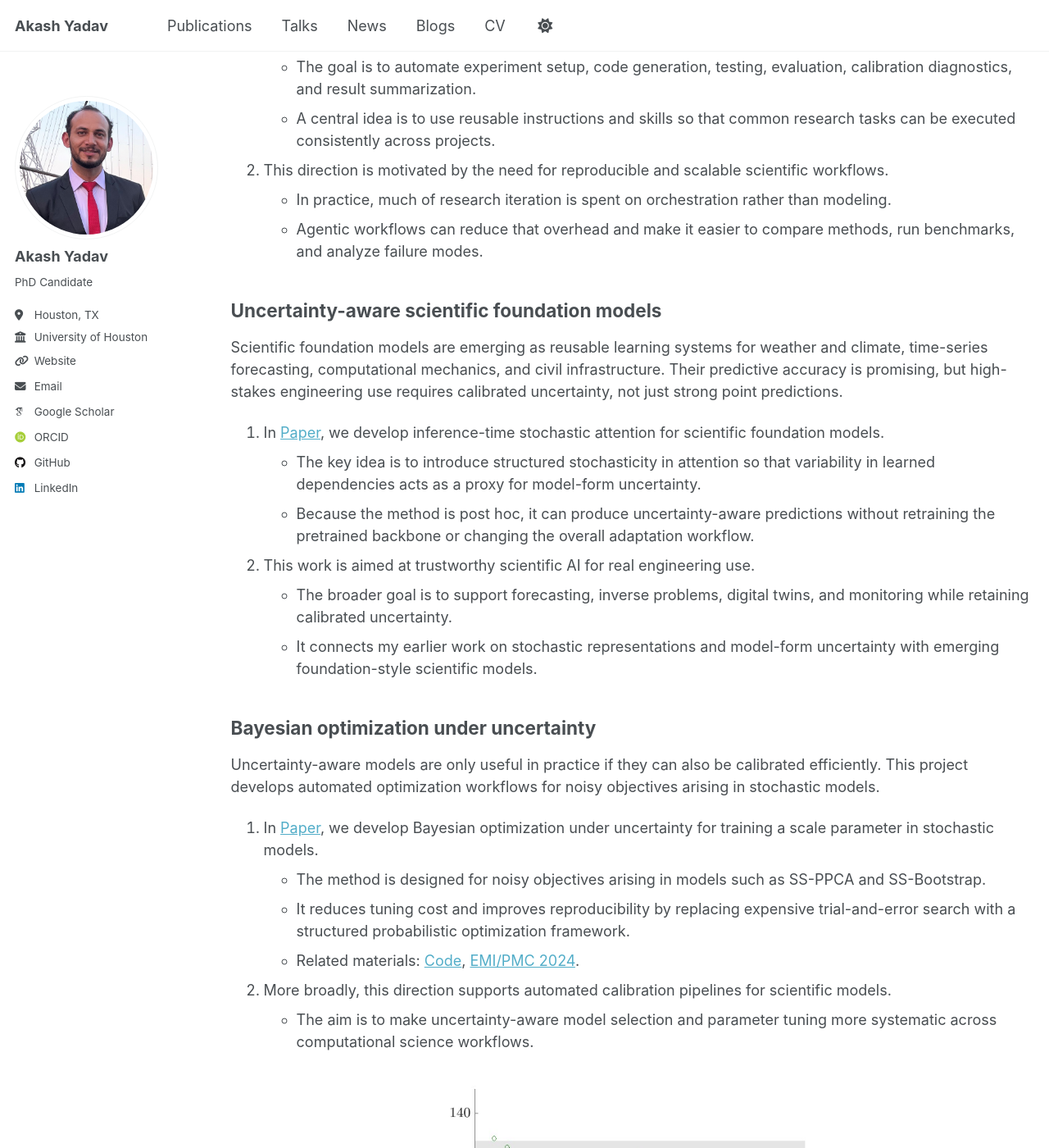
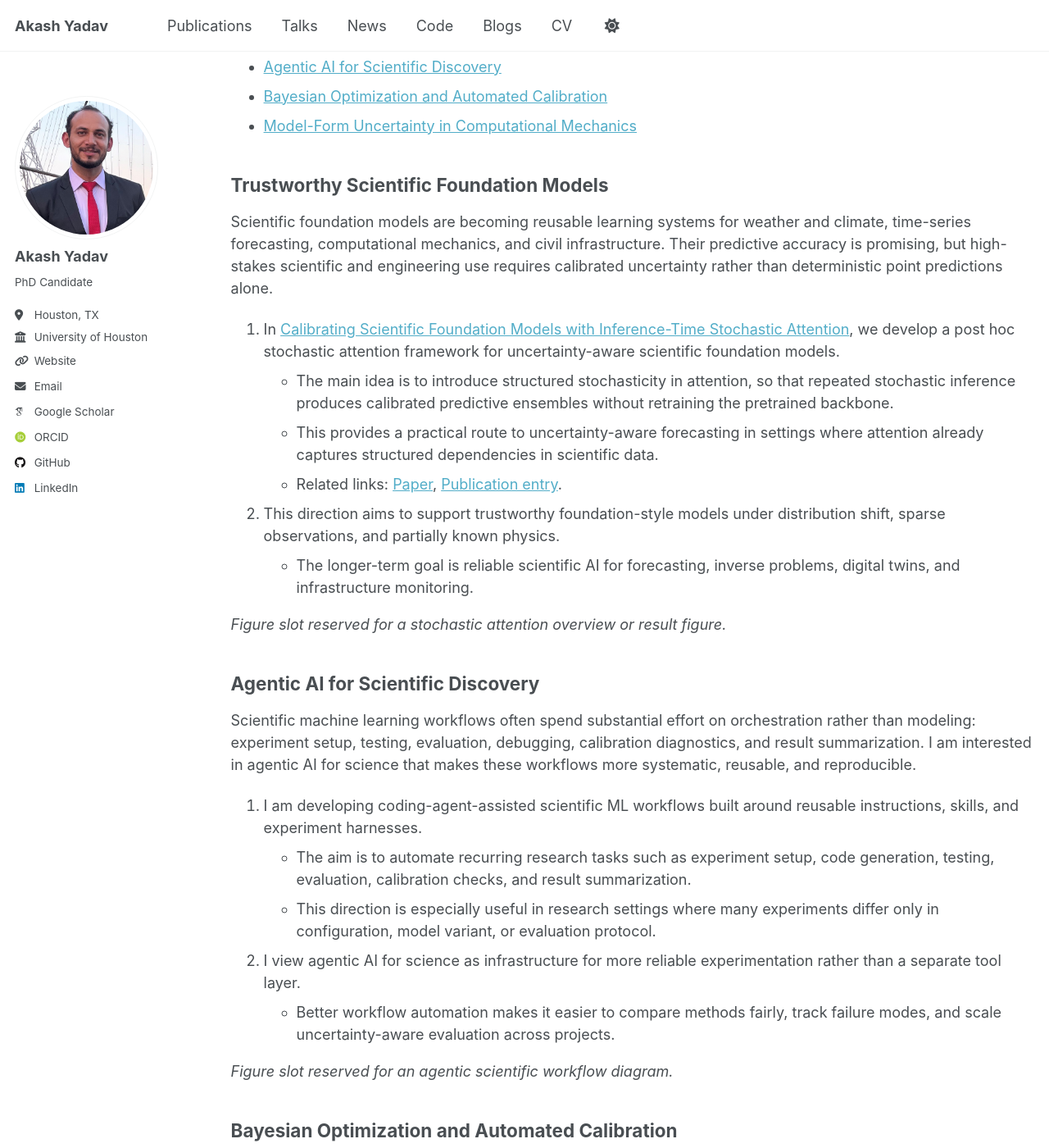
Before and after one commit to akashyadav0210/akashyadav0210.github.io, a Jekyll site: the page built from _pages/projects.md, in a window 1280 px wide and 1400 px high, scrolled down 461 px. Shown: the whole window at 82% size. Built offline with Jekyll 4.4.1, drawn with Linux system fonts in a browser that asks for light colours; some web fonts are replaced; some of the changed text lies outside the part shown.

Commit message:
Update homepage, navigation, and research draft

```diff
--- a/_data/navigation.yml
+++ b/_data/navigation.yml
@@ -17,6 +17,9 @@ main:
   - title: "News"
     url: /news/
 
+  - title: "Code"
+    url: /code/
+
   # - title: "Projects"
   #   url: /projects/
 
--- a/_pages/projects.md
+++ b/_pages/projects.md
@@ -7,66 +7,77 @@ author_profile: true
 
 {% include base_path %}
 
-## <ins>Research Projects</ins>
+## Research
 
-My research develops trustworthy and uncertainty-aware methods for scientific machine learning, computational mechanics, and research automation. Across these projects, the common goal is to make scientific models more reliable, better calibrated, and easier to evaluate and deploy in practice.
+My research develops trustworthy scientific AI for computational mechanics, civil infrastructure, and scientific machine learning. I focus on uncertainty-aware scientific foundation models, agentic AI for science, Bayesian optimization, and stochastic representations for model-form uncertainty.
 
-## Agentic SciML experiment harness
+The broader goal is to build scientific learning systems that are not only accurate, but also calibrated, reliable, and easier to evaluate in practice. I am particularly interested in methods that support reproducible experimentation and more reliable engineering and scientific decision-making under uncertainty.
 
-Scientific machine learning experiments often involve repetitive setup, evaluation, and debugging steps that slow down iteration. I am interested in coding-agent-assisted workflows that make this process more systematic, reproducible, and scalable.
+## Current Themes
 
-1. I am developing an agentic workflow for scientific ML experimentation.
-   * The goal is to automate experiment setup, code generation, testing, evaluation, calibration diagnostics, and result summarization.
-   * A central idea is to use reusable instructions and skills so that common research tasks can be executed consistently across projects.
-2. This direction is motivated by the need for reproducible and scalable scientific workflows.
-   * In practice, much of research iteration is spent on orchestration rather than modeling.
-   * Agentic workflows can reduce that overhead and make it easier to compare methods, run benchmarks, and analyze failure modes.
+- [Trustworthy Scientific Foundation Models](#trustworthy-scientific-foundation-models)
+- [Agentic AI for Scientific Discovery](#agentic-ai-for-scientific-discovery)
+- [Bayesian Optimization and Automated Calibration](#bayesian-optimization-and-automated-calibration)
+- [Model-Form Uncertainty in Computational Mechanics](#model-form-uncertainty-in-computational-mechanics)
 
-## Uncertainty-aware scientific foundation models
+## Trustworthy Scientific Foundation Models {#trustworthy-scientific-foundation-models}
 
-Scientific foundation models are emerging as reusable learning systems for weather and climate, time-series forecasting, computational mechanics, and civil infrastructure. Their predictive accuracy is promising, but high-stakes engineering use requires calibrated uncertainty, not just strong point predictions.
+Scientific foundation models are becoming reusable learning systems for weather and climate, time-series forecasting, computational mechanics, and civil infrastructure. Their predictive accuracy is promising, but high-stakes scientific and engineering use requires calibrated uncertainty rather than deterministic point predictions alone.
 
-1. In [Paper](https://arxiv.org/abs/2604.19530), we develop inference-time stochastic attention for scientific foundation models.
-   * The key idea is to introduce structured stochasticity in attention so that variability in learned dependencies acts as a proxy for model-form uncertainty.
-   * Because the method is post hoc, it can produce uncertainty-aware predictions without retraining the pretrained backbone or changing the overall adaptation workflow.
-2. This work is aimed at trustworthy scientific AI for real engineering use.
-   * The broader goal is to support forecasting, inverse problems, digital twins, and monitoring while retaining calibrated uncertainty.
-   * It connects my earlier work on stochastic representations and model-form uncertainty with emerging foundation-style scientific models.
+1. In [Calibrating Scientific Foundation Models with Inference-Time Stochastic Attention](https://arxiv.org/abs/2604.19530), we develop a post hoc stochastic attention framework for uncertainty-aware scientific foundation models.
+   - The main idea is to introduce structured stochasticity in attention, so that repeated stochastic inference produces calibrated predictive ensembles without retraining the pretrained backbone.
+   - This provides a practical route to uncertainty-aware forecasting in settings where attention already captures structured dependencies in scientific data.
+   - Related links: [Paper](https://arxiv.org/abs/2604.19530), [Publication entry]({{ base_path }}/publications/).
+2. This direction aims to support trustworthy foundation-style models under distribution shift, sparse observations, and partially known physics.
+   - The longer-term goal is reliable scientific AI for forecasting, inverse problems, digital twins, and infrastructure monitoring.
 
-## Bayesian optimization under uncertainty
+*Figure slot reserved for a stochastic attention overview or result figure.*
 
-Uncertainty-aware models are only useful in practice if they can also be calibrated efficiently. This project develops automated optimization workflows for noisy objectives arising in stochastic models.
+## Agentic AI for Scientific Discovery {#agentic-ai-for-scientific-discovery}
 
-1. In [Paper](https://arxiv.org/abs/2510.06439), we develop Bayesian optimization under uncertainty for training a scale parameter in stochastic models.
-   * The method is designed for noisy objectives arising in models such as SS-PPCA and SS-Bootstrap.
-   * It reduces tuning cost and improves reproducibility by replacing expensive trial-and-error search with a structured probabilistic optimization framework.
-   * Related materials: [Code](https://github.com/UQUH/SO-BO-scale), [EMI/PMC 2024](https://www.emi-conference.org/).
-2. More broadly, this direction supports automated calibration pipelines for scientific models.
-   * The aim is to make uncertainty-aware model selection and parameter tuning more systematic across computational science workflows.
+Scientific machine learning workflows often spend substantial effort on orchestration rather than modeling: experiment setup, testing, evaluation, debugging, calibration diagnostics, and result summarization. I am interested in agentic AI for science that makes these workflows more systematic, reusable, and reproducible.
 
-<p align="center">
-  <img src="/images/pub/BO_evolution.jpg" width="520" alt="Bayesian optimization under uncertainty figure" />
-</p>
+1. I am developing coding-agent-assisted scientific ML workflows built around reusable instructions, skills, and experiment harnesses.
+   - The aim is to automate recurring research tasks such as experiment setup, code generation, testing, evaluation, calibration checks, and result summarization.
+   - This direction is especially useful in research settings where many experiments differ only in configuration, model variant, or evaluation protocol.
+2. I view agentic AI for science as infrastructure for more reliable experimentation rather than a separate tool layer.
+   - Better workflow automation makes it easier to compare methods fairly, track failure modes, and scale uncertainty-aware evaluation across projects.
 
-## Stochastic subspaces for model error
+*Figure slot reserved for an agentic scientific workflow diagram.*
 
-Computational models often suffer from model-form uncertainty due to structural mismatch between the model and the physical system. This thread of my work develops probabilistic representations for characterizing and correcting that discrepancy.
+## Bayesian Optimization and Automated Calibration {#bayesian-optimization-and-automated-calibration}
 
-1. In [Paper](https://link.springer.com/article/10.1007/s00466-025-02701-6), we propose *Stochastic Subspace via Probabilistic Principal Component Analysis (SS-PPCA)* for characterizing model-form uncertainty.
-   * SS-PPCA builds a parametric stochastic subspace representation for high-dimensional simulation outputs.
-   * It provides a principled way to represent structured model discrepancy and improve predictive reliability.
-   * Related materials: [Code](https://github.com/UQUH/SS_PPCA), [WCCM/PANACM talk](https://www.wccm2024.org/).
+Uncertainty-aware models are only useful in practice if they can also be calibrated efficiently. This line of work develops Bayesian optimization methods for noisy objectives arising in stochastic scientific models, with the goal of reducing tuning cost and improving reproducibility.
 
-2. In [Preprint](https://arxiv.org/abs/2512.15624), we develop *Nonparametric Stochastic Subspaces via the Bootstrap (SS-Bootstrap)*.
-   * SS-Bootstrap uses the empirical data distribution directly and complements the parametric SS-PPCA framework.
-   * Related materials: [Code](https://github.com/UQUH/SS_Bootstrap), [CASML poster](https://casml.cc/wp-content/uploads/2024/12/AkashYadav_Poster_StochasticSubspace.pdf).
+1. In [Bayesian Optimization under Uncertainty for Training a Scale Parameter in Stochastic Models](https://arxiv.org/abs/2510.06439), we develop a probabilistic optimization framework for noisy calibration objectives.
+   - The method is designed for stochastic models such as SS-PPCA and SS-Bootstrap, where direct trial-and-error tuning is expensive and unstable.
+   - It improves the efficiency and reproducibility of parameter selection in uncertainty-aware scientific models.
+   - Related links: [Paper](https://arxiv.org/abs/2510.06439), [Code](https://github.com/UQUH/SO-BO-scale), [EMI/PMC 2024](https://www.emi-conference.org/).
+2. More broadly, this direction serves as an automated calibration backbone for trustworthy scientific AI.
+   - I expect these ideas to remain central as uncertainty-aware foundation models become larger and more expensive to tune.
 
+*Figure slot reserved for the Bayesian optimization calibration figure.*
+
+## Model-Form Uncertainty in Computational Mechanics {#model-form-uncertainty-in-computational-mechanics}
+
+Computational models often suffer from model-form uncertainty because the governing assumptions, discretizations, or constitutive choices do not perfectly match the physical system. My work in this area develops structured probabilistic representations for characterizing and correcting model discrepancy in high-dimensional simulation settings.
+
+1. In [Stochastic Subspace via Probabilistic Principal Component Analysis for Characterizing Model Error](https://link.springer.com/article/10.1007/s00466-025-02701-6), we propose SS-PPCA as a parametric stochastic subspace model for high-dimensional simulation outputs.
+   - SS-PPCA provides a structured way to represent model discrepancy and improve predictive reliability.
+   - Related links: [Paper](https://link.springer.com/article/10.1007/s00466-025-02701-6), [Code](https://github.com/UQUH/SS_PPCA), [WCCM/PANACM talk](https://www.wccm2024.org/).
+2. In [Nonparametric Stochastic Subspaces via the Bootstrap for Characterizing Model Error](https://arxiv.org/abs/2512.15624), we develop SS-Bootstrap as a complementary nonparametric alternative.
+   - SS-Bootstrap uses the empirical data distribution directly and expands the stochastic subspace framework beyond parametric assumptions.
+   - Related links: [Preprint](https://arxiv.org/abs/2512.15624), [Code](https://github.com/UQUH/SS_Bootstrap), [CASML poster](https://casml.cc/wp-content/uploads/2024/12/AkashYadav_Poster_StochasticSubspace.pdf).
 3. In ongoing work presented at [USNCCM 2025](https://usnccm18.usacm.org/home), I develop stochastic reduced-order modeling strategies for model-error characterization and correction.
-   * The key idea is to correct model discrepancy in a reduced space, lowering computational cost while preserving predictive fidelity.
-   * This work targets computational mechanics settings where both accuracy and efficiency are critical.
+   - The main idea is to correct discrepancy in a reduced space, lowering computational cost while preserving predictive fidelity.
+   - This line of work provides the methodological foundation for my newer research on uncertainty-aware scientific foundation models.
 
-<p align="center">
-  <img src="/images/pub/Prediction_disp.png" width="520" alt="Stochastic subspace and model-form uncertainty figure" />
-</p>
+*Figure slot reserved for the stochastic subspace and model-error correction figure.*
 
-For publication-specific details, see [Publications]({{ base_path }}/publications/) and [Talks]({{ base_path }}/talks/).
+## Earlier Related Work
+
+- In structural health monitoring, I developed probabilistic methods for damage detection under environmental variability and nonlinear damage effects, including work presented at [ICCMS 2022](https://www.iccms.in/).
+- In uncertainty quantification for PINNs, I explored GAN-augmented physics-informed neural networks to improve robustness under uncertain inputs and boundary conditions.
+- My earlier application-driven work in monitoring and inverse problems shaped my current emphasis on reliability, calibration, and uncertainty-aware scientific decision support.
+
+For publication-specific details, see [Publications]({{ base_path }}/publications/), [Talks]({{ base_path }}/talks/), and [Blog]({{ base_path }}/year-archive/).
```
Also changed, not shown: _pages/about.md (+7 -5 lines), _pages/publications.md (+1 -1 lines), assets/css/my.css (+12 -0 lines), 1 other file.
